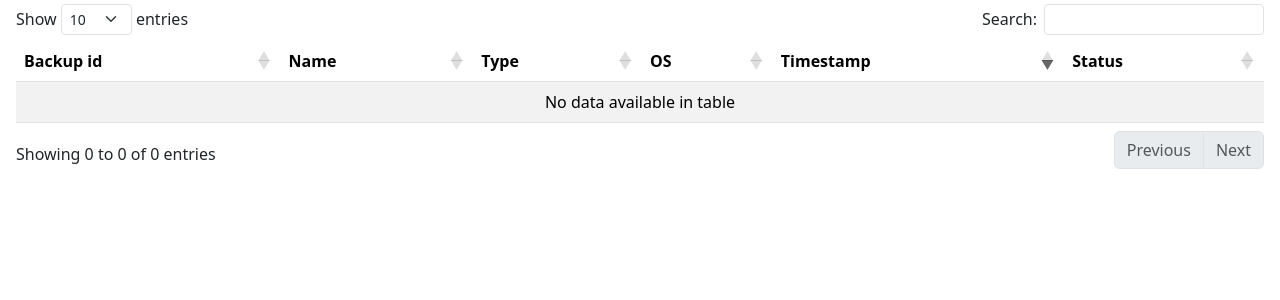
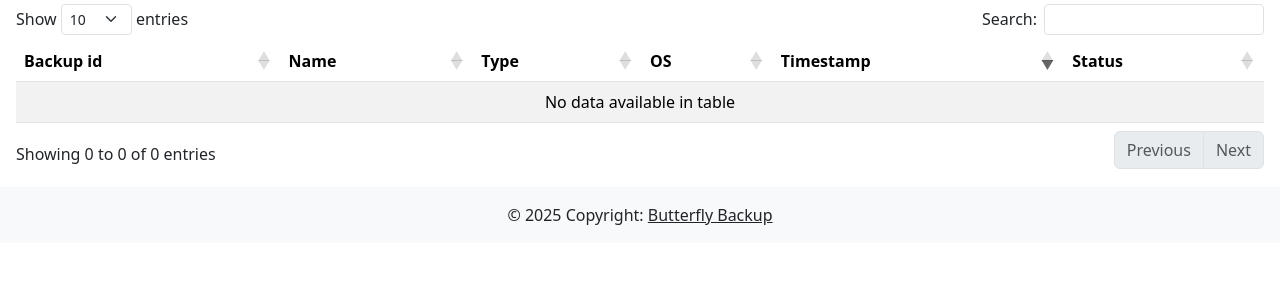
Before and after one commit to MatteoGuadrini/butterfly-backup-web, a Django app: page / in a window 1280 px wide. Shown: the part 129-429 px from the top of the page. Run offline with Django 4.2, Linux system fonts and the light colour scheme; the visitor is signed in with stand-in values (Sample User, id 1); parts of the project's set-up code (start-up, migrations or seed data) failed here and were passed over; some libraries are stand-ins or nearby versions.

Commit message:
chore: add footer template

```diff
--- /dev/null
+++ b/butterfly_backup_web/templates/footer.html
@@ -0,0 +1,11 @@
+    {% block footer %}
+        <footer class="bg-body-tertiary text-center text-lg-start">
+            <!-- Copyright -->
+            <div class="text-center p-3">
+                © 2025 Copyright:
+                <a class="text-body" href="https://matteoguadrini.github.io/Butterfly-Backup">Butterfly Backup</a>
+            </div>
+            <!-- Copyright -->
+        </footer>
+    {% endblock %}
+</html>
--- a/butterfly_backup_web/templates/home.html
+++ b/butterfly_backup_web/templates/home.html
@@ -55,3 +55,5 @@
   </script>
   {% endblock %}
 </div>
+
+{% include "footer.html" %}
```
